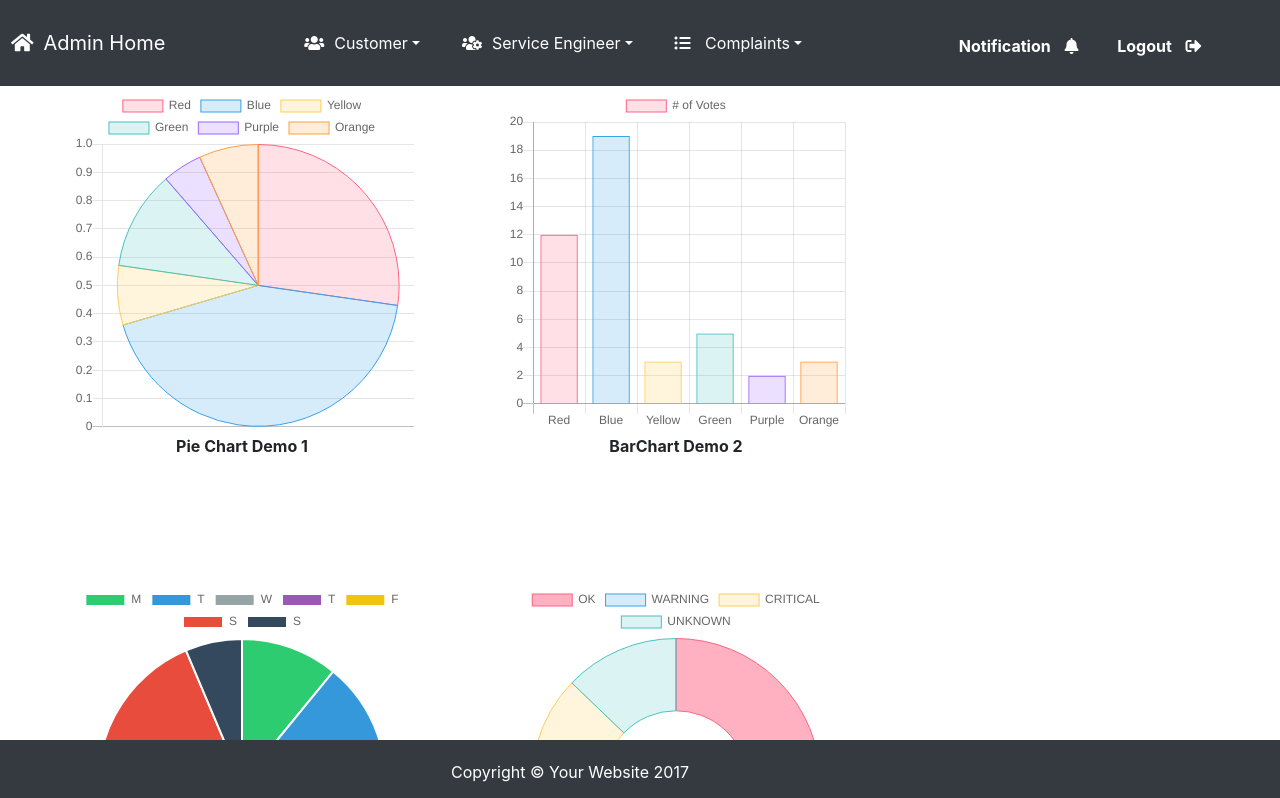
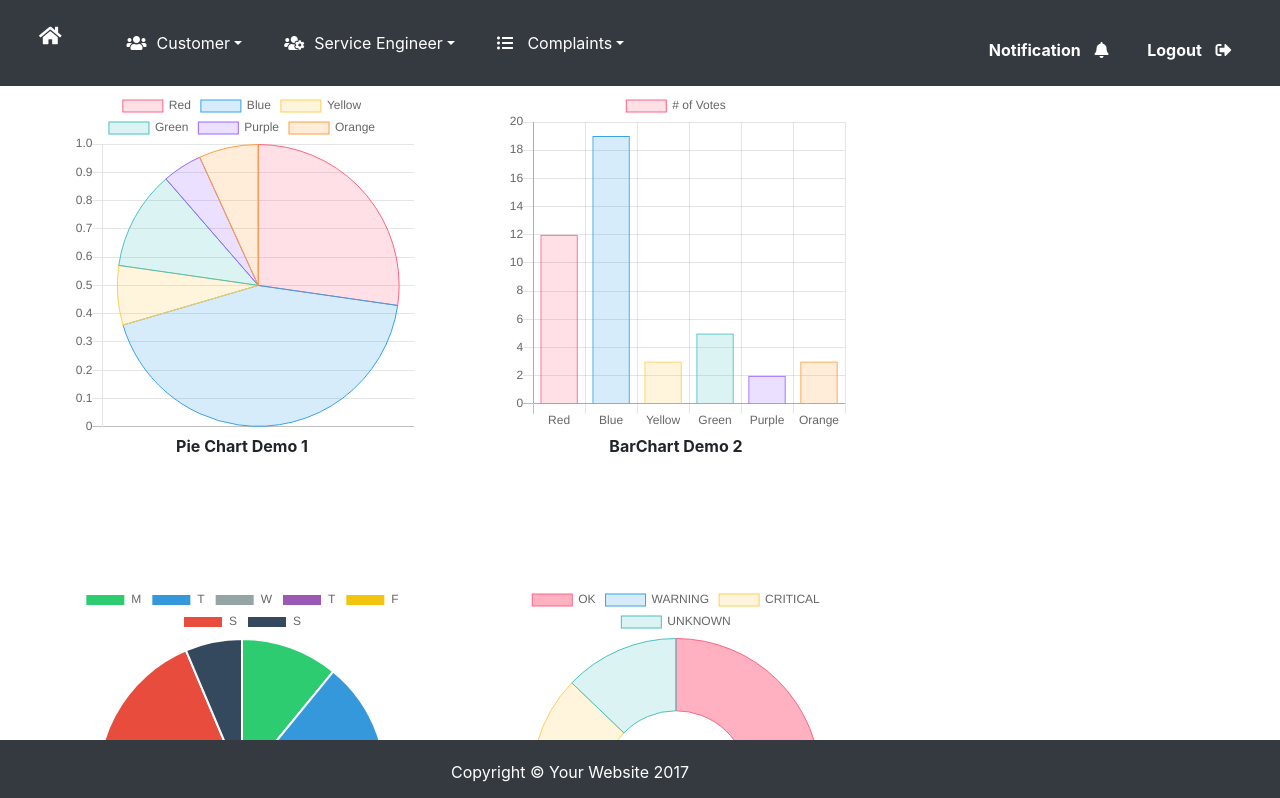
Before and after one commit to Pratikbg24/Angular-pj, an Angular app in the folder MyApp/: page /home1 in a window 1280 px wide. Shown: the top 798 px of the page. Built offline with nearby package versions, Linux system fonts and the light colour scheme.

Commit message:
wed change

```diff
--- a/MyApp/src/app/component/home1/home1.component.css
+++ b/MyApp/src/app/component/home1/home1.component.css
@@ -95,16 +95,7 @@ position: relative !important;
 padding-left: 0px !important;
 margin-top: 8px;
 }
-.col-md-6
-{
-  flex-direction:initial !important;
 
-  display: flex !important;
-  float: left;
-
-  max-width: 50% !important ;
-
-}
 .col-md-4 {
   -webkit-box-flex: 0;
   flex-direction: row-reverse  !important;
@@ -112,10 +103,10 @@ margin-top: 8px;
   display: flex;
   margin-top: 14px;
 }
-.row{
+/* .row{
   width: 100%;
   max-width: 1600px !important;
-}
+} */
 .container{
   margin-left: 0px !important;
   margin-right: 0px !important;
--- a/MyApp/src/app/component/home1/home1.component.html
+++ b/MyApp/src/app/component/home1/home1.component.html
@@ -1,18 +1,12 @@
-<body>
+
     <!-- Navigation -->
-    <nav class="navbar navbar-expand-sm navbar-dark bg-dark fixed-top">
-        <div class="row">
+    <nav class="navbar navbar-expand-sm navbar-dark bg-dark fixed-top row">
 
-                <div class="col-md-2">
-                    <a class="navbar-brand" ><i class="fas fa-home"></i>Admin Home</a>
-                    <button class="navbar-toggler" type="button" data-toggle="collapse" data-target="#ftco-nav"
-                        aria-controls="ftco-nav" aria-expanded="false" aria-label="Toggle navigation">
-                        <span class="oi oi-menu"></span>
-                    </button>
-                </div>
-                <div class="col-md-6">
-                    <div class="collapse navbar-collapse" id="ftco-nav">
+                <div class="col-md-8 ">
+                    <div class="collapse navbar-collapse float-left" id="ftco-nav">
                         <ul class="navbar-nav ml-auto">
+                            <li><a class="navbar-brand btn" ><i class="fas fa-home"></i></a>
+                            </li>
                             <li class="nav-item dropdown">
                                 <a class="nav-link dropdown-toggle" href="#" id="dropdown04" data-toggle="dropdown"
                                     aria-haspopup="true" aria-expanded="false"><i class="fas fa-users"></i>Customer</a>
@@ -60,8 +54,6 @@
 
                 </div>
 
-        </div>
-
 
 </nav>
 
@@ -84,12 +76,8 @@
         <p id="p1"><b>Pie Chart Demo 4</b></p>
     </div>
 
-
-
-
     <footer class="py-5 bg-dark">
         <div class="container">
             <p class="m-0 text-center text-white">Copyright &copy; Your Website 2017</p>
         </div>
     </footer>
-</body>
```
